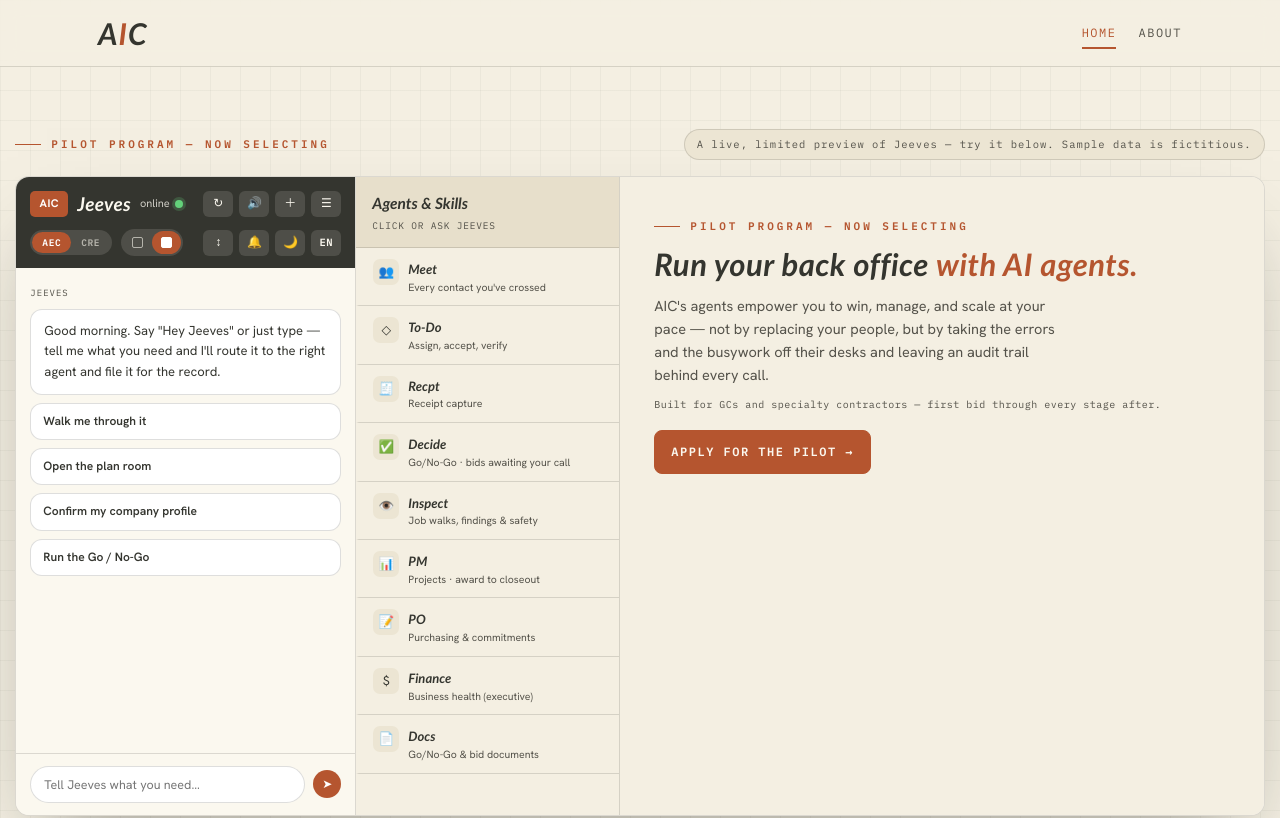
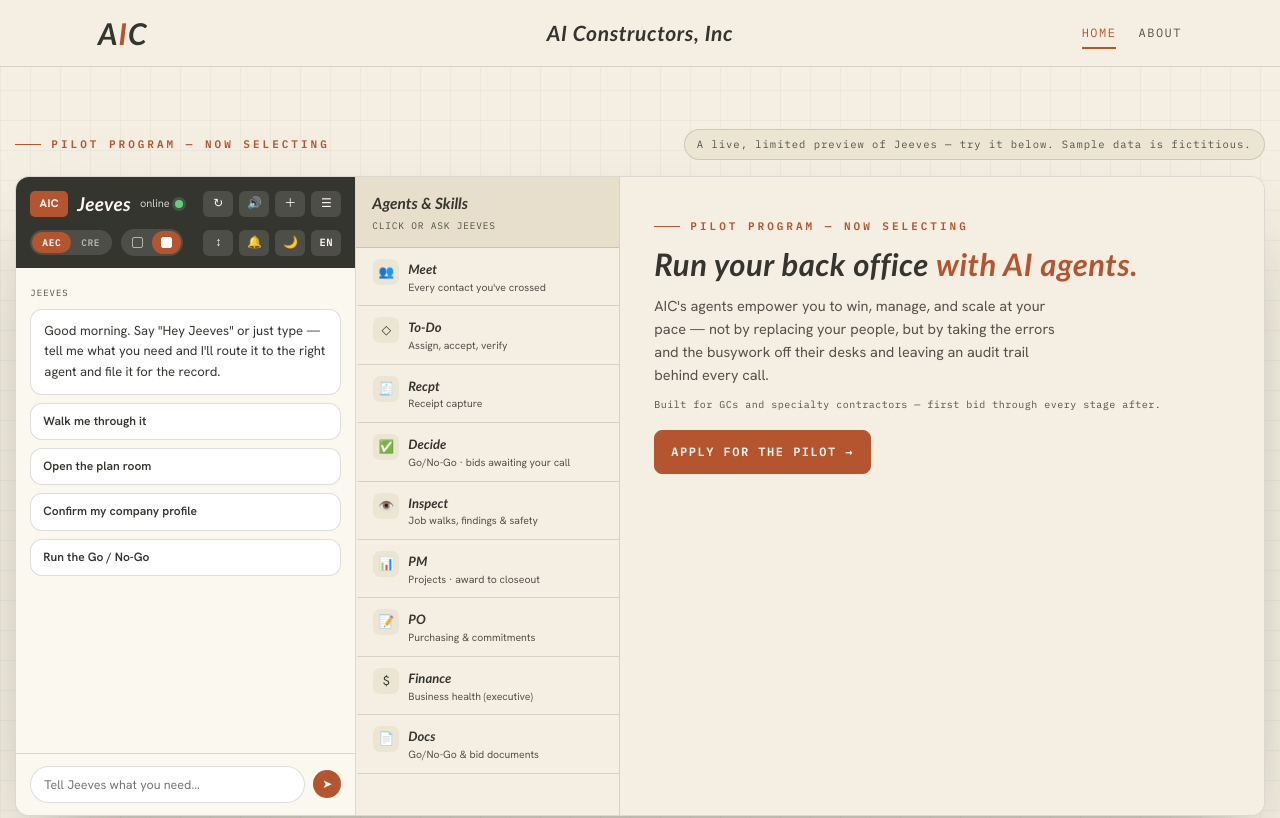
Before and after one commit to ai-constructors/aic-site, a plain HTML site: page index.html in a window 1280 px wide. Shown: the top 818 px of the page. Drawn offline with Linux system fonts and the light colour scheme.

Commit message:
Header: centered AI Constructors, Inc title

```diff
--- a/index.html
+++ b/index.html
@@ -56,7 +56,11 @@ p.lead{font-size:clamp(16px,1.6vw,19px);color:var(--ink-soft);max-width:60ch}
 /* header */
 header{position:sticky;top:0;z-index:40;backdrop-filter:blur(10px);
   background:rgba(244,239,226,.82);border-bottom:1px solid var(--line)}
-.nav{display:flex;align-items:center;justify-content:space-between;height:66px}
+.nav{display:flex;align-items:center;justify-content:space-between;height:66px;position:relative}
+.co-title{position:absolute;left:50%;top:50%;transform:translate(-50%,-50%);white-space:nowrap;pointer-events:none;
+  font-family:var(--tre);font-style:italic;font-weight:700;font-size:21px;letter-spacing:.6px;color:var(--ink)}
+@media(max-width:980px){.co-title{font-size:17px}}
+@media(max-width:680px){.co-title{display:none}}
 .brand{font-family:var(--tre);font-style:italic;font-weight:700;font-size:30px;letter-spacing:1px;color:var(--ink)}
 .brand .i{color:var(--copper)}
 .nav-links{display:flex;align-items:center;gap:22px}
@@ -287,6 +291,7 @@ footer{background:var(--ink);color:var(--paper);padding:54px 0 30px}
 
 <header><div class="wrap nav">
 <a class="brand" href="/">A<span class="i">I</span>C</a>
+<div class="co-title">AI Constructors, Inc</div>
 <button class="menu-toggle" aria-label="Menu" onclick="document.getElementById('nl').classList.toggle('open')">≡</button>
 <nav class="nav-links" id="nl"><a class="navlink active" href="/">Home</a><a class="navlink" href="/contact.html">About</a></nav>
 </div></header>
```
